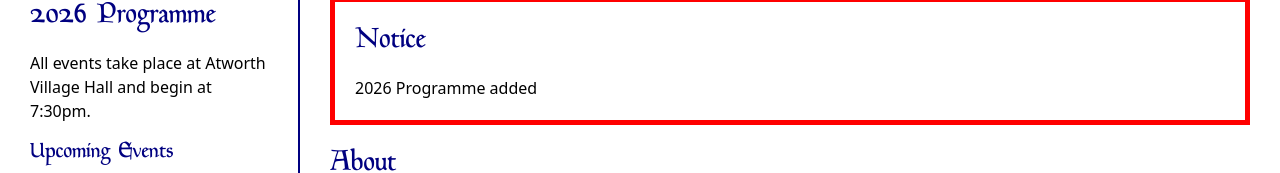
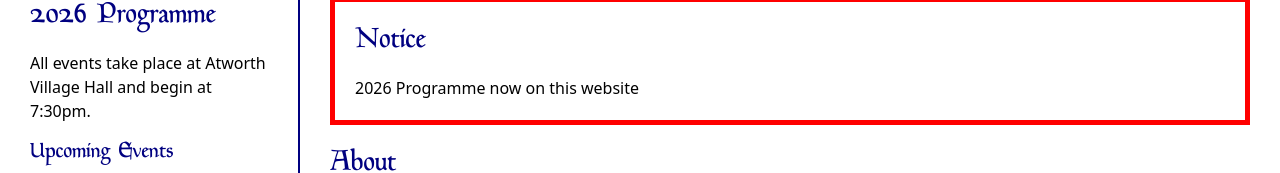
Before and after one commit to Clatherine/Atworth_history_group, a React (Vite) app: page / in a window 1280 px wide. Shown: the part 213-386 px from the top of the page. Built offline with nearby package versions, Linux system fonts and the light colour scheme.

Commit message:
notice added

```diff
--- a/src/Components/About.jsx
+++ b/src/Components/About.jsx
@@ -3,7 +3,7 @@ import Image from "./Image";
 import { useState, useEffect } from "react";
 
 function About (){
-  const notice = {title: 'Notice', text: '2026 Programme added'}
+  const notice = {title: 'Notice', text: '2026 Programme now on this website'}
   const [windowWidth, setWindowWidth] = useState(window.innerWidth);
   const handleNavClick = (event, targetId) => {
     event.preventDefault();
```
